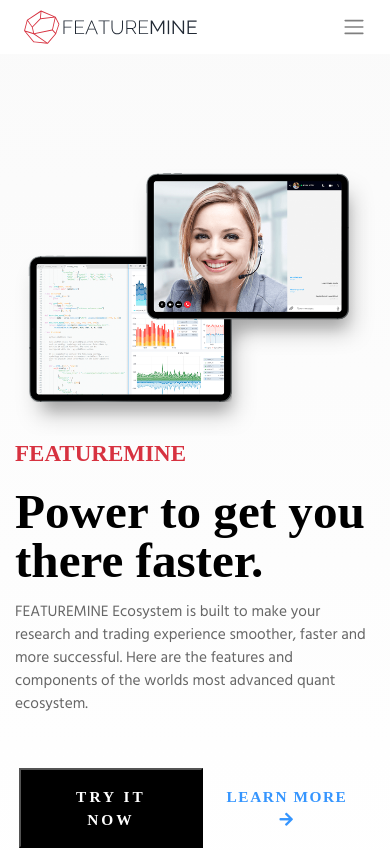
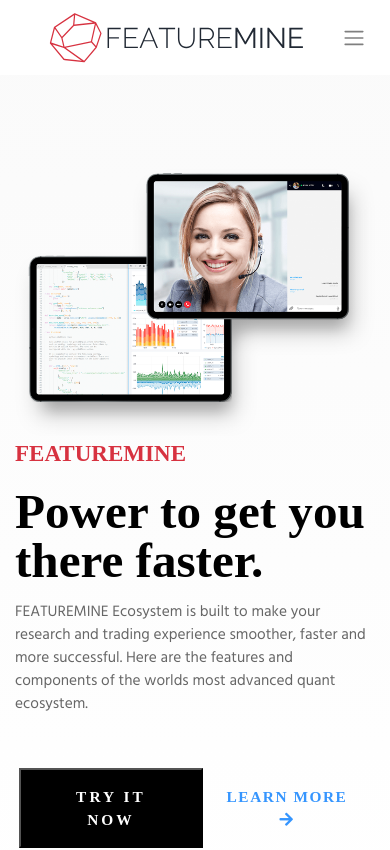
Before and after one commit to jvirriel-per/site-fm, a React (Create React App) app: page / in a window 390 px wide. Shown: the top 850 px of the page. Built offline with nearby package versions, Linux system fonts and the light colour scheme; a web font is replaced by a local one.

Commit message:
logo center on mobile menu collapse

```diff
--- a/src/App.css
+++ b/src/App.css
@@ -176,10 +176,11 @@
   height: 54px;
   background-color: white;
   position: fixed;
+  z-index: 150;
 }
 .navbar {
   background: #ffffff;
-  max-width: 1280px !important;
+  max-width: 1295px !important;
   z-index: 200;
   position: fixed;
   padding: 0 1rem;
@@ -191,8 +192,8 @@
   border: none;
 }
 .navbar-nav a {
-  padding-right: 0.8rem;
-  padding-left: 0.8rem;
+  padding-right: 1rem!important;
+  padding-left: 1rem!important;
   color: #808080;
 }
 .navbar-nav a:hover {
@@ -203,6 +204,17 @@
 }
 .navbar-nav .explore:hover {
   color: #0156b3 !important;
+}
+@media (max-width: 992px) {
+  .navbar-brand {
+    margin: auto;
+  }
+  #logo {
+    height: 65px;
+  }
+  .navbar-collapse {
+    text-align: center;
+  }
 }
 /*-------------1400------------*/
 @media screen and (max-width: 1400px) {
--- a/src/less/menustrap.less
+++ b/src/less/menustrap.less
@@ -5,10 +5,11 @@
     height: 54px;
     background-color: white;
     position: fixed;
+    z-index: 150;
 }
 .navbar{
     background: lighten(@baseColor, 100);
-    max-width: @contenedor!important;
+    max-width: @contenedor + 15!important;
     z-index: 200;
     position: fixed;
     padding: 0 1rem;
@@ -22,8 +23,8 @@
 }
 .navbar-nav{
     a{
-        padding-right: .8rem;
-        padding-left: .8rem;
+        padding-right: 1rem!important;
+        padding-left: 1rem!important;
         color: lighten(@baseColor, 50) ;
         &:hover {
             color: darken(@baseColor, 0) ;
@@ -36,4 +37,17 @@
         }
 
     }
+
 }
+
+@media (max-width: 992px) {
+    .navbar-brand{
+        margin: auto;
+    }
+    #logo{
+        height: 65px;
+    }
+    .navbar-collapse{
+        text-align: center;
+    }
+}
```
